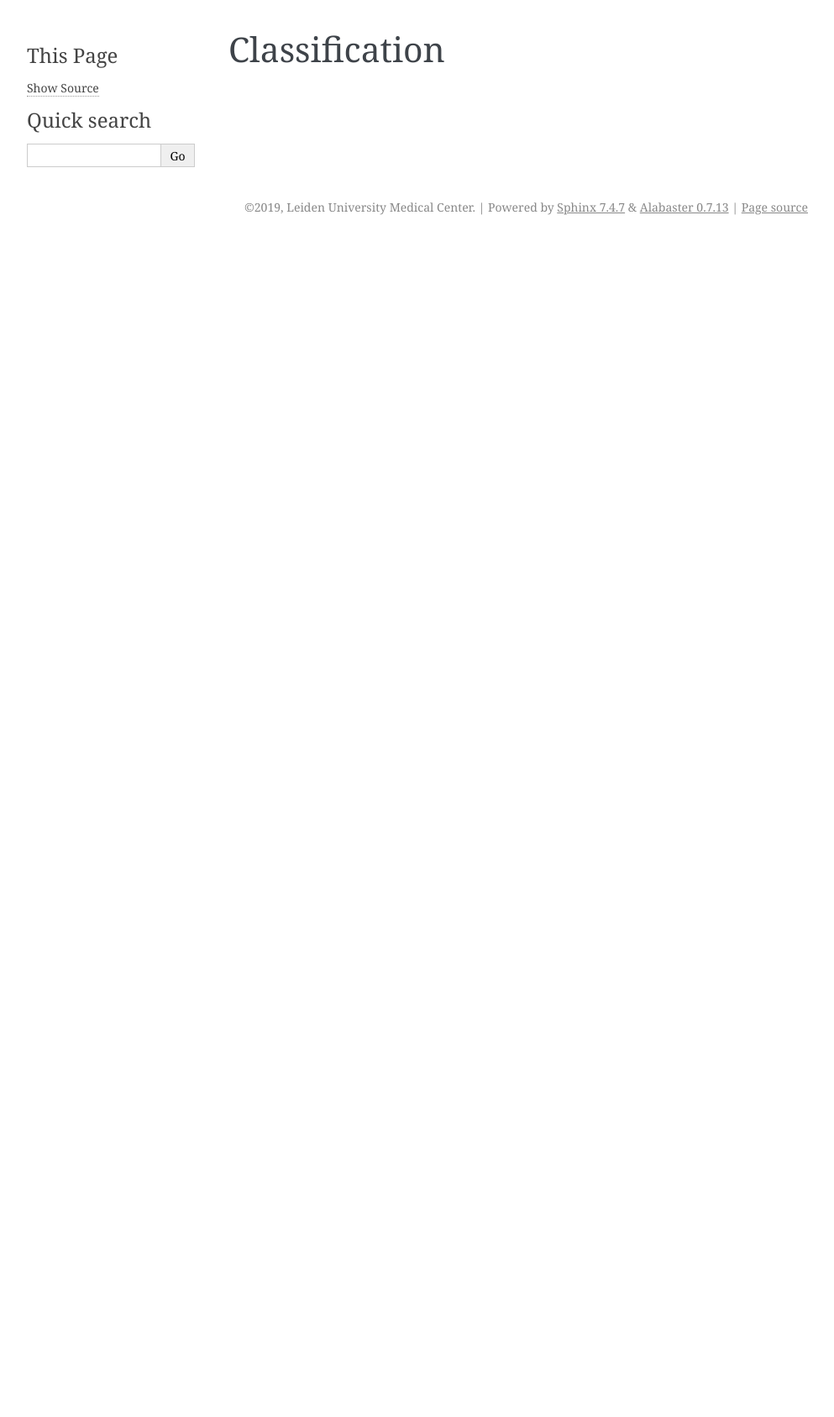
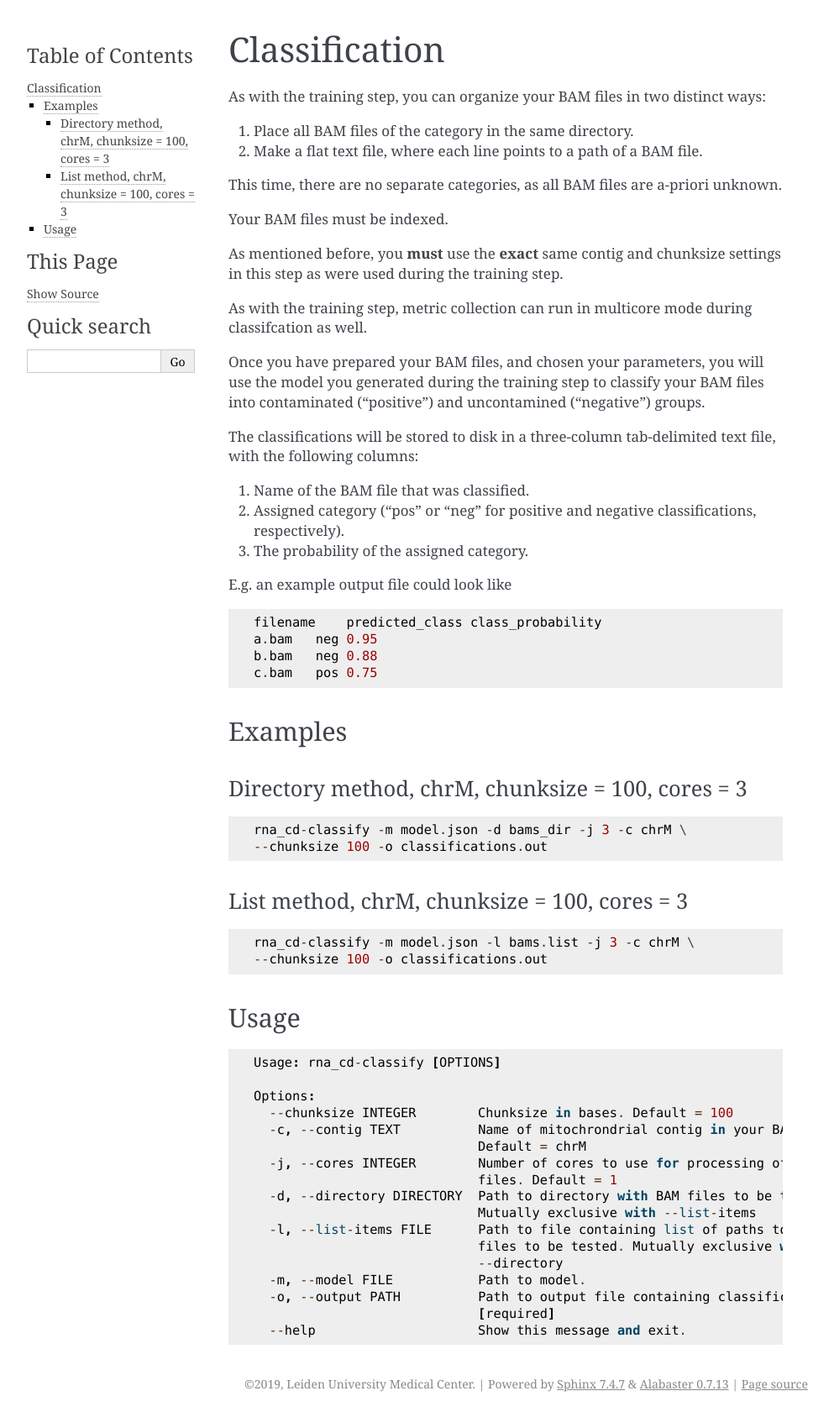
Before and after one commit to LUMC/rna_cd, a Sphinx documentation site: the page built from docs/source/classification.rst, in a window 1280 px wide. Shown: the whole page at 84% size, without its empty margins (148-1141 px from the left). Built offline with Sphinx 7.4.7, drawn with Linux system fonts in a browser that asks for light colours; pages that are not in the unit, such as notebooks, are missing from menus; before the commit the page ends 900 px from its top, so only the background shows below that.

Commit message:
classification documentation

```diff
--- a/docs/source/classification.rst
+++ b/docs/source/classification.rst
@@ -1,2 +1,86 @@
 Classification
 ==============
+
+As with the training step, you can organize your BAM files in two distinct
+ways:
+
+1. Place all BAM files of the category in the same directory.
+2. Make a flat text file, where each line points to a path of a BAM file.
+
+This time, there are no separate categories, as all BAM files are
+a-priori unknown.
+
+Your BAM files must be indexed.
+
+As mentioned before, you **must** use the **exact** same contig and
+chunksize settings in this step as were used during the training step.
+
+As with the training step, metric collection can run in multicore mode
+during classifcation as well.
+
+Once you have prepared your BAM files, and chosen your parameters, you will
+use the model you generated during the training step to classify your
+BAM files into contaminated ("positive") and uncontamined ("negative")
+groups.
+
+The classifications will be stored to disk in a three-column tab-delimited
+text file, with the following columns:
+
+1. Name of the BAM file that was classified.
+2. Assigned category ("pos" or "neg" for positive and negative classifications,
+   respectively).
+3. The probability of the assigned category.
+
+E.g. an example output file could look like
+
+::
+
+    filename    predicted_class class_probability
+    a.bam   neg 0.95
+    b.bam   neg 0.88
+    c.bam   pos 0.75
+
+
+Examples
+--------
+
+Directory method, chrM, chunksize = 100, cores = 3
+~~~~~~~~~~~~~~~~~~~~~~~~~~~~~~~~~~~~~~~~~~~~~~~~~~
+
+::
+
+    rna_cd-classify -m model.json -d bams_dir -j 3 -c chrM \
+    --chunksize 100 -o classifications.out
+
+
+List method, chrM, chunksize = 100, cores = 3
+~~~~~~~~~~~~~~~~~~~~~~~~~~~~~~~~~~~~~~~~~~~~~
+
+::
+
+    rna_cd-classify -m model.json -l bams.list -j 3 -c chrM \
+    --chunksize 100 -o classifications.out
+
+
+Usage
+-----
+
+::
+
+    Usage: rna_cd-classify [OPTIONS]
+
+    Options:
+      --chunksize INTEGER        Chunksize in bases. Default = 100
+      -c, --contig TEXT          Name of mitochrondrial contig in your BAM files.
+                                 Default = chrM
+      -j, --cores INTEGER        Number of cores to use for processing of BAM
+                                 files. Default = 1
+      -d, --directory DIRECTORY  Path to directory with BAM files to be tested.
+                                 Mutually exclusive with --list-items
+      -l, --list-items FILE      Path to file containing list of paths to BAM
+                                 files to be tested. Mutually exclusive with
+                                 --directory
+      -m, --model FILE           Path to model.
+      -o, --output PATH          Path to output file containing classifications.
+                                 [required]
+      --help                     Show this message and exit.
```
Also changed, not shown: README.md (+0 -40 lines), docs/source/training.rst (+7 -5 lines).
